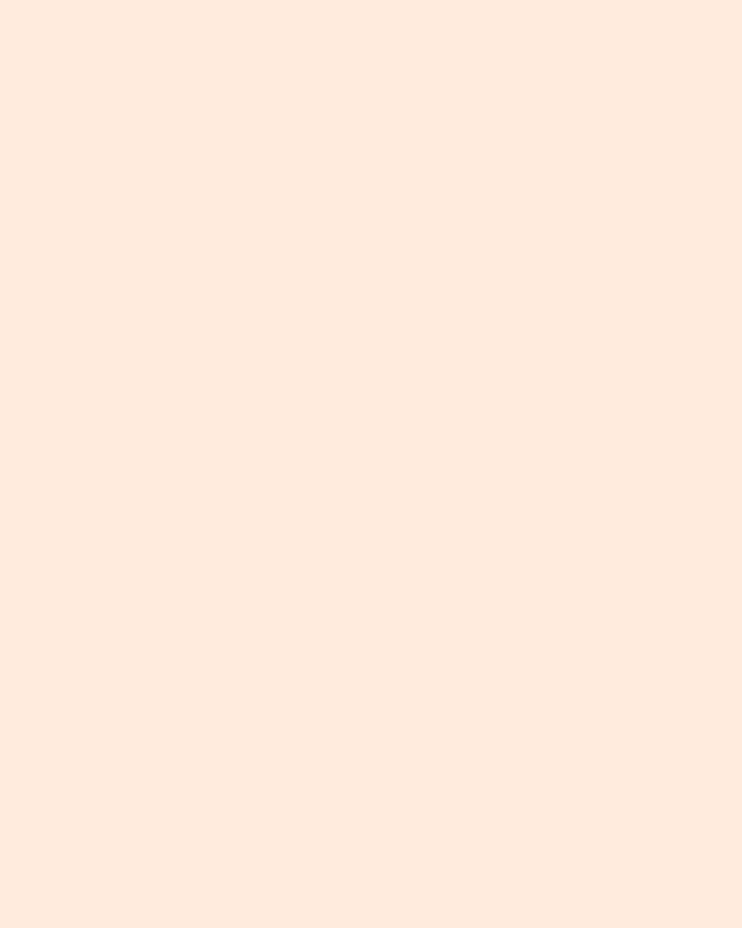
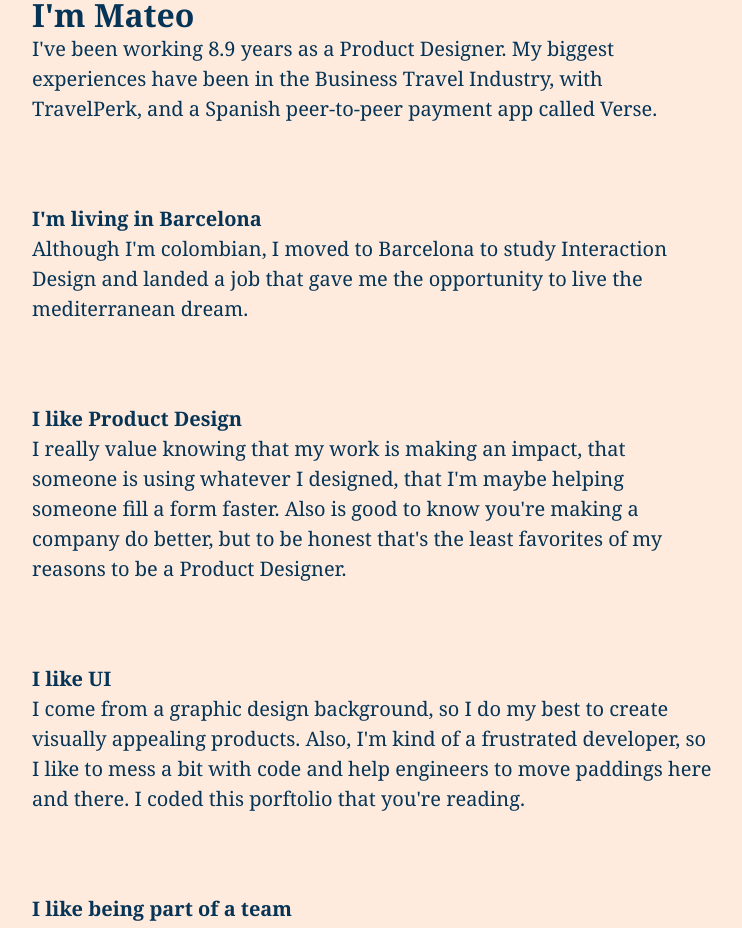
Before and after one commit to dmateobuitrago/portfolio, a Next.js app: page /about in a window 1280 px wide. Shown: the part 220-1148 px from the top of the page, without its empty margins (148-890 px from the left). Before the commit the page ends 800 px from the top, so only its background shows below. Built offline with nearby package versions, Linux system fonts and the light colour scheme; a web font is replaced by a local one.

Commit message:
added about me

```diff
--- a/pages/about.js
+++ b/pages/about.js
@@ -1,12 +1,67 @@
-import Header from '../components/layout/Header'
+import Layout from "../components/layout/Layout";
+import Divider from "../components/atoms/Divider";
+import Typography from "../components/atoms/Typography";
+import OneBigColumn from "../components/layout/OneBigColumn";
+import GridBlock from "../components/atoms/GridBlock";
+
+function calculateJobExperience(startDate = new Date("2017-01-01")) {
+  const now = new Date();
+  const diffInMilliseconds = now - startDate;
+  const diffInYears = diffInMilliseconds / (1000 * 60 * 60 * 24 * 365.25);
+
+  return parseFloat(diffInYears.toFixed(1)); // rounded to 1 decimal place
+}
 
 function About() {
   return (
-      <div>
-          <Header></Header>
-            <p>this is about</p>
-      </div>
-  )
+    <Layout>
+      <OneBigColumn>
+        <GridBlock col="8" colMedium="6" pt pr pl>
+          <Typography type="title" dark bold>
+            I'm Mateo
+          </Typography>
+          <Typography type="body" dark>
+            I've been working {calculateJobExperience()} years as a Product
+            Designer. My biggest experiences have been in the Business Travel
+            Industry, with TravelPerk, and a Spanish peer-to-peer payment app
+            called Verse.
+          </Typography>
+          <Divider />
+          <Typography type="Subtitle" dark bold>
+            I'm living in Barcelona
+          </Typography>
+          <Typography type="body" dark>
+            Although I'm colombian, I moved to Barcelona to study Interaction
+            Design and landed a job that gave me the opportunity to live the
+            mediterranean dream.
+          </Typography>
+          <Divider />
+          <Typography type="Subtitle" dark bold>
+            I like Product Design
+          </Typography>
+          <Typography type="body" dark>
+            I really value knowing that my work is making an impact, that someone is using whatever I designed, that I'm maybe helping someone fill a form faster. Also is good to know you're making a company do better, but to be honest that's the least favorites of my reasons to be a Product Designer.
+          </Typography>
+          <Divider />
+          <Typography type="Subtitle" dark bold>
+            I like UI
+          </Typography>
+          <Typography type="body" dark>
+            I come from a graphic design background, so I do my best to create visually appealing products. Also, I'm kind of a frustrated developer, so I like to mess a bit with code and help engineers to move paddings here and there. I coded this porftolio that you're reading.
+          </Typography>
+          <Divider />
+          <Typography type="Subtitle" dark bold>
+            I like being part of a team
+          </Typography>
+          <Typography type="body" dark>
+            We are humans beings, we like to be part of something. I enjoy collaborating with talented, but more importantly nice people. I'll be nice too, if I can help you, I will.
+          </Typography>
+          <Divider />
+        </GridBlock>
+        <GridBlock col="0" colMedium="2"></GridBlock>
+      </OneBigColumn>
+    </Layout>
+  );
 }
 
 export default About;
```
